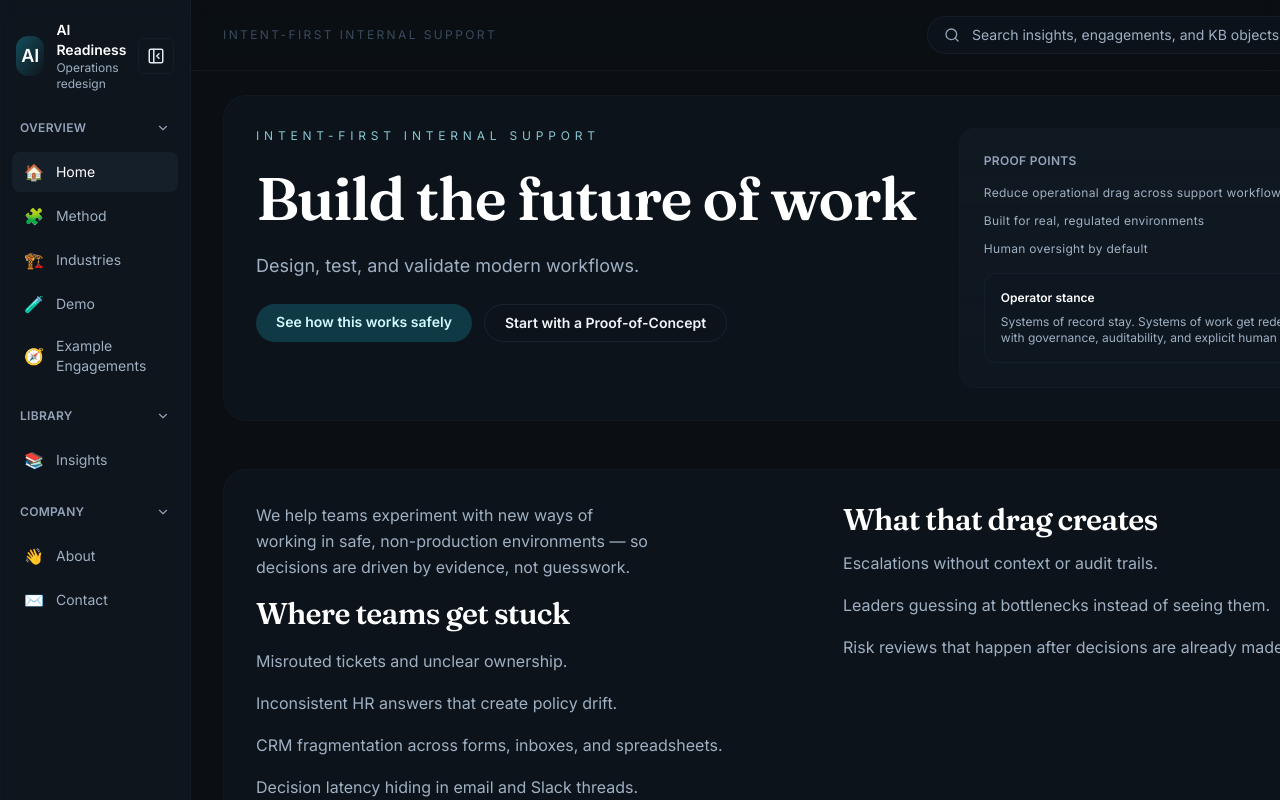
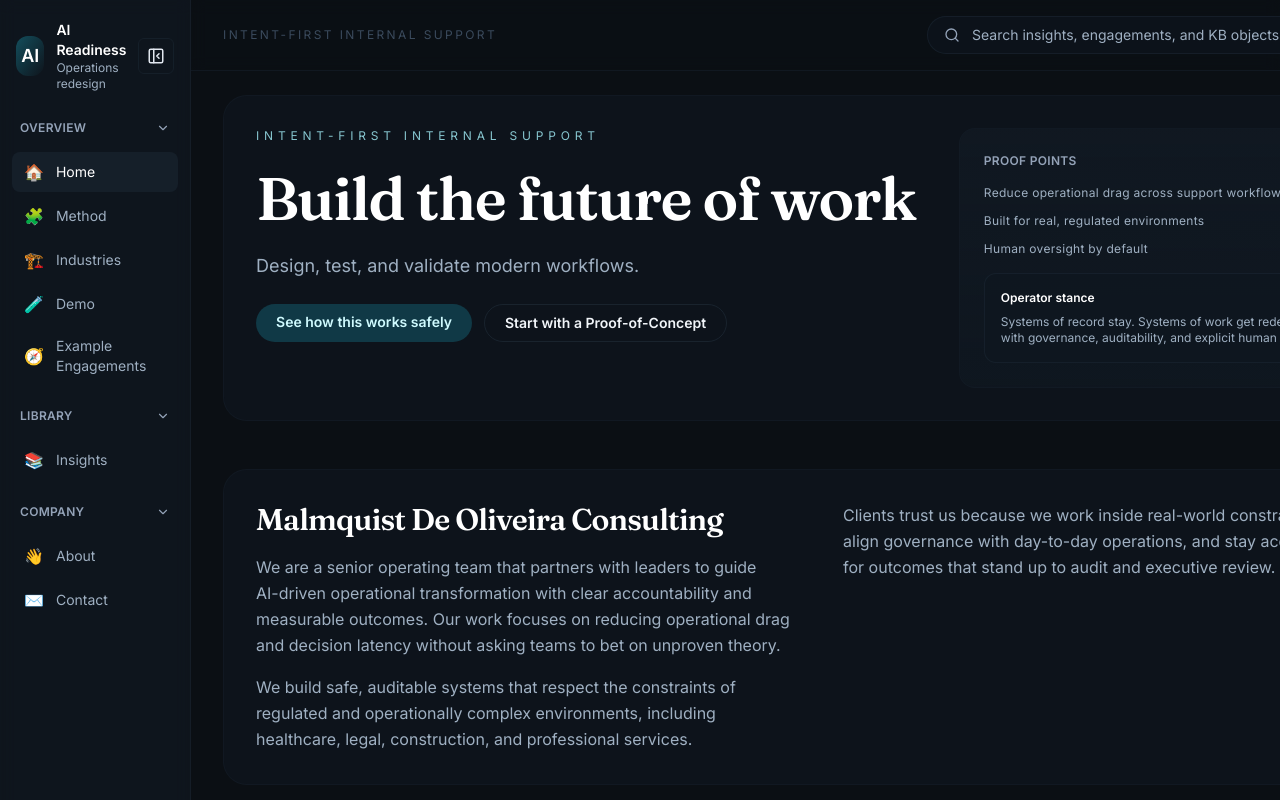
Before and after one commit to paulmalmquist/Consulting_site, a Next.js app: page / in a window 1280 px wide. Shown: the top 800 px of the page. Built offline with nearby package versions, Linux system fonts and the light colour scheme.

Commit message:
Update homepage firm introduction

```diff
--- a/app/page.tsx
+++ b/app/page.tsx
@@ -43,25 +43,24 @@ export default function HomePage() {
       <Hero headline={home.hero.headline} subheadline={home.hero.subheadline} pillars={home.pillars} />
       <section className="grid gap-6 rounded-3xl border border-slate-800/70 bg-slate-900/60 p-8 md:grid-cols-2">
         <div className="space-y-4">
+          <h2 className="text-2xl font-semibold tracking-tight text-white md:text-3xl">
+            Malmquist De Oliveira Consulting
+          </h2>
           <p className="text-base leading-relaxed text-slate-300">
-            We help teams experiment with new ways of working in safe, non-production environments — so decisions are
-            driven by evidence, not guesswork.
+            We are a senior operating team that partners with leaders to guide AI-driven operational transformation with
+            clear accountability and measurable outcomes. Our work focuses on reducing operational drag and decision
+            latency without asking teams to bet on unproven theory.
           </p>
-          <h2 className="text-2xl font-semibold tracking-tight text-white md:text-3xl">Where teams get stuck</h2>
-          <ul className="mt-3 space-y-4 text-base leading-relaxed text-slate-300">
-            <li>Misrouted tickets and unclear ownership.</li>
-            <li>Inconsistent HR answers that create policy drift.</li>
-            <li>CRM fragmentation across forms, inboxes, and spreadsheets.</li>
-            <li>Decision latency hiding in email and Slack threads.</li>
-          </ul>
+          <p className="text-base leading-relaxed text-slate-300">
+            We build safe, auditable systems that respect the constraints of regulated and operationally complex
+            environments, including healthcare, legal, construction, and professional services.
+          </p>
         </div>
         <div>
-          <h2 className="text-2xl font-semibold tracking-tight text-white md:text-3xl">What that drag creates</h2>
-          <ul className="mt-3 space-y-4 text-base leading-relaxed text-slate-300">
-            <li>Escalations without context or audit trails.</li>
-            <li>Leaders guessing at bottlenecks instead of seeing them.</li>
-            <li>Risk reviews that happen after decisions are already made.</li>
-          </ul>
+          <p className="text-base leading-relaxed text-slate-300">
+            Clients trust us because we work inside real-world constraints, align governance with day-to-day operations,
+            and stay accountable for outcomes that stand up to audit and executive review.
+          </p>
         </div>
       </section>
 
```
